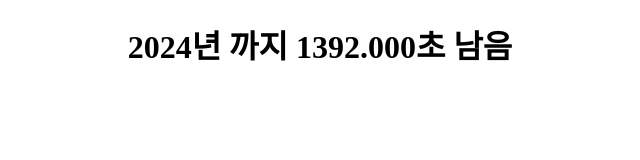
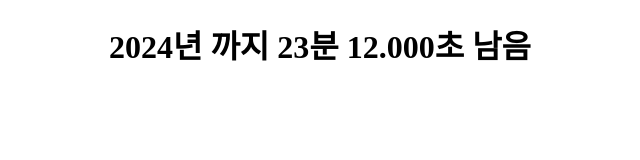
Before and after one commit to ckfejrdld/NewYearTimer, a plain HTML site: page index.html in a window 1280 px wide. Shown: the whole page, without its empty margins (320-960 px from the left). Drawn offline with Linux system fonts and the light colour scheme.

Commit message:
Update index.html

```diff
--- a/index.html
+++ b/index.html
@@ -8,8 +8,11 @@
     <center><h1 id="t"></h1></center>
   </body>
   <script>
-  setInterval(function(){
-  document.getElementById("t").innerHTML="2024년 까지 "+((1704034800000-new Date().getTime())/1000).toFixed(3)+"초 남음"
-  },0)
+    setInterval(function(){
+      var remainingTimeInSeconds = (1704034800000 - new Date().getTime()) / 1000;
+      var minutes = Math.floor(remainingTimeInSeconds / 60);
+      var seconds = (remainingTimeInSeconds % 60).toFixed(3);
+      document.getElementById("t").innerHTML = "2024년 까지 " + minutes + "분 " + seconds + "초 남음";
+    }, 0);
   </script>
 </html>
```
